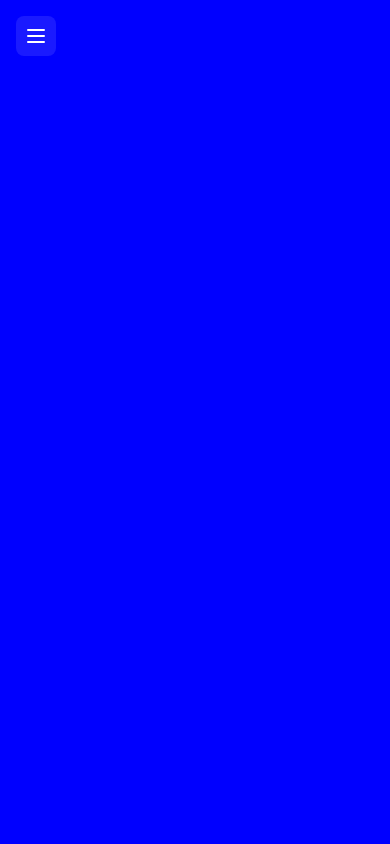
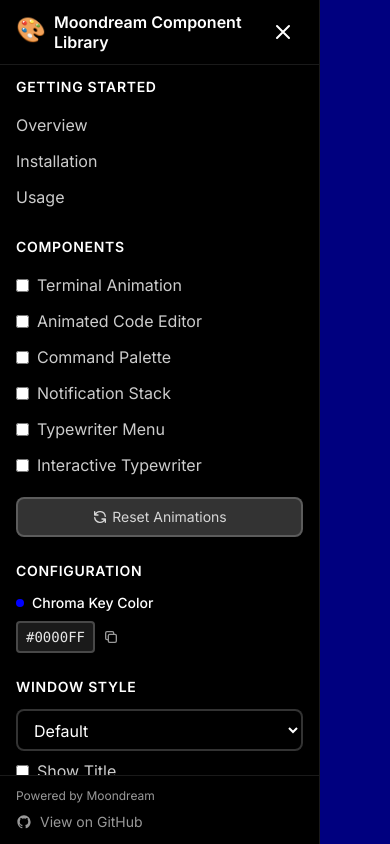
Before and after one commit to parsakhaz/moondream-demo-video-ui-library, a Next.js app: page / in a window 390 px wide. Built offline with nearby package versions, Linux system fonts and the light colour scheme.

Commit message:
fixed mobile responsiveness in sidebar, default to sidebar open

```diff
--- a/src/components/DocsLayout.tsx
+++ b/src/components/DocsLayout.tsx
@@ -9,11 +9,15 @@
 
 export default function DocsLayout({ sidebar, main }: DocsLayoutProps) {
   const [isMobile, setIsMobile] = useState(false);
-  const [sidebarOpen, setSidebarOpen] = useState(false);
+  const [sidebarOpen, setSidebarOpen] = useState(true);
 
   useEffect(() => {
     const checkMobile = () => {
-      setIsMobile(window.innerWidth < 1024);
+      const isMobileView = window.innerWidth < 1024;
+      setIsMobile(isMobileView);
+      if (!isMobileView) {
+        setSidebarOpen(true);
+      }
     };
 
     checkMobile();
@@ -68,11 +72,11 @@
       >
         {/* Sidebar Header */}
         <div className="sticky top-0 z-10 bg-black/50 backdrop-blur-sm border-b border-white/10 px-4 py-3">
-          <div className="flex items-center justify-between gap-2">
-            <div className="flex items-center space-x-2 min-w-0 flex-1">
-              <span className="text-2xl shrink-0">🎨</span>
-              <span className="font-semibold text-lg text-white truncate">
-                Moondream Open Video Component Library
+          <div className="flex items-start justify-between">
+            <div className="flex items-start space-x-2">
+              <span className="text-2xl shrink-0 mt-0.5">🎨</span>
+              <span className="font-semibold text-base sm:text-lg text-white leading-tight">
+                {isMobile ? "Moondream\nComponent Library" : "Moondream Open Video Component Library"}
               </span>
             </div>
             {isMobile && (
```
